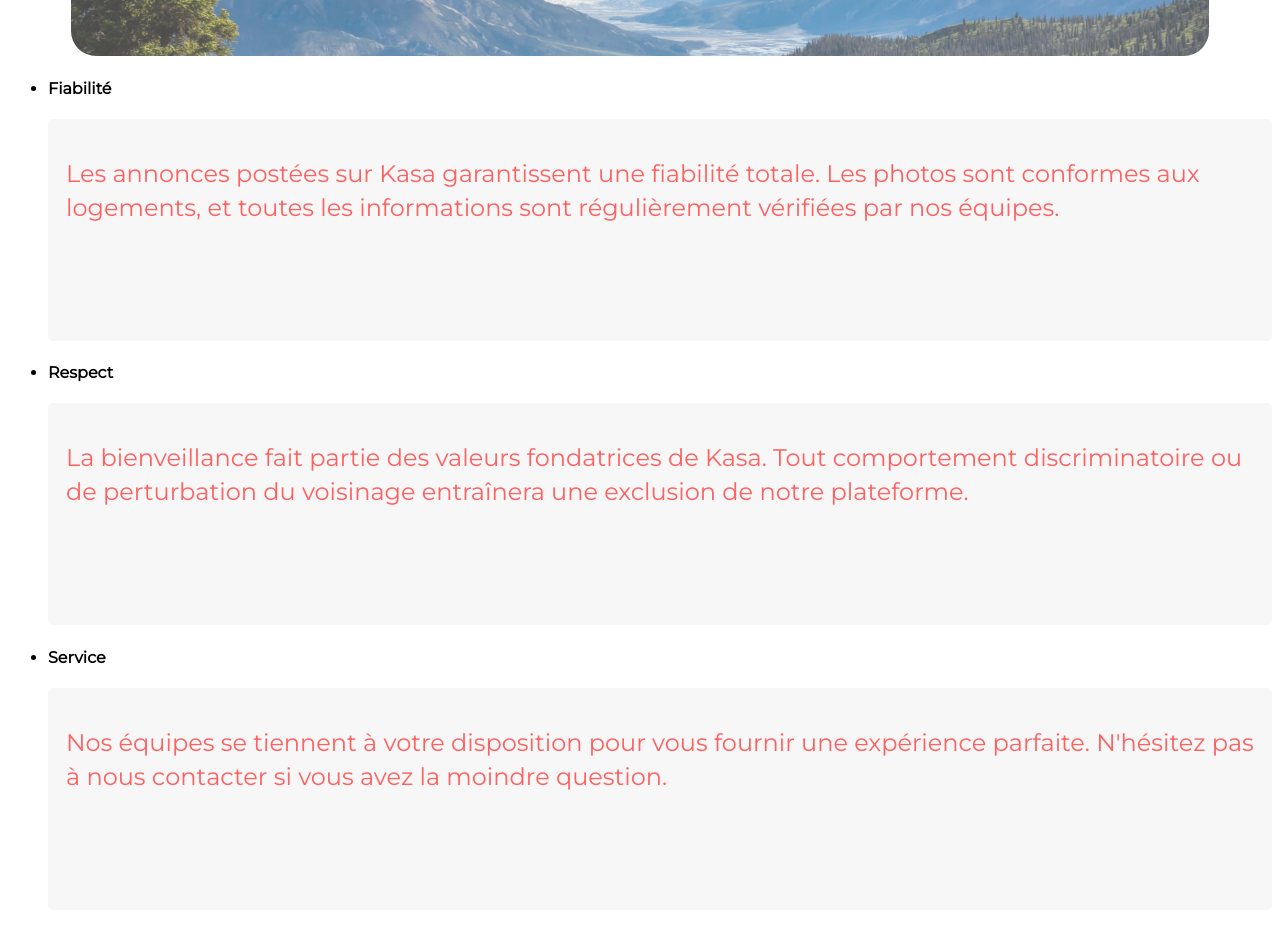
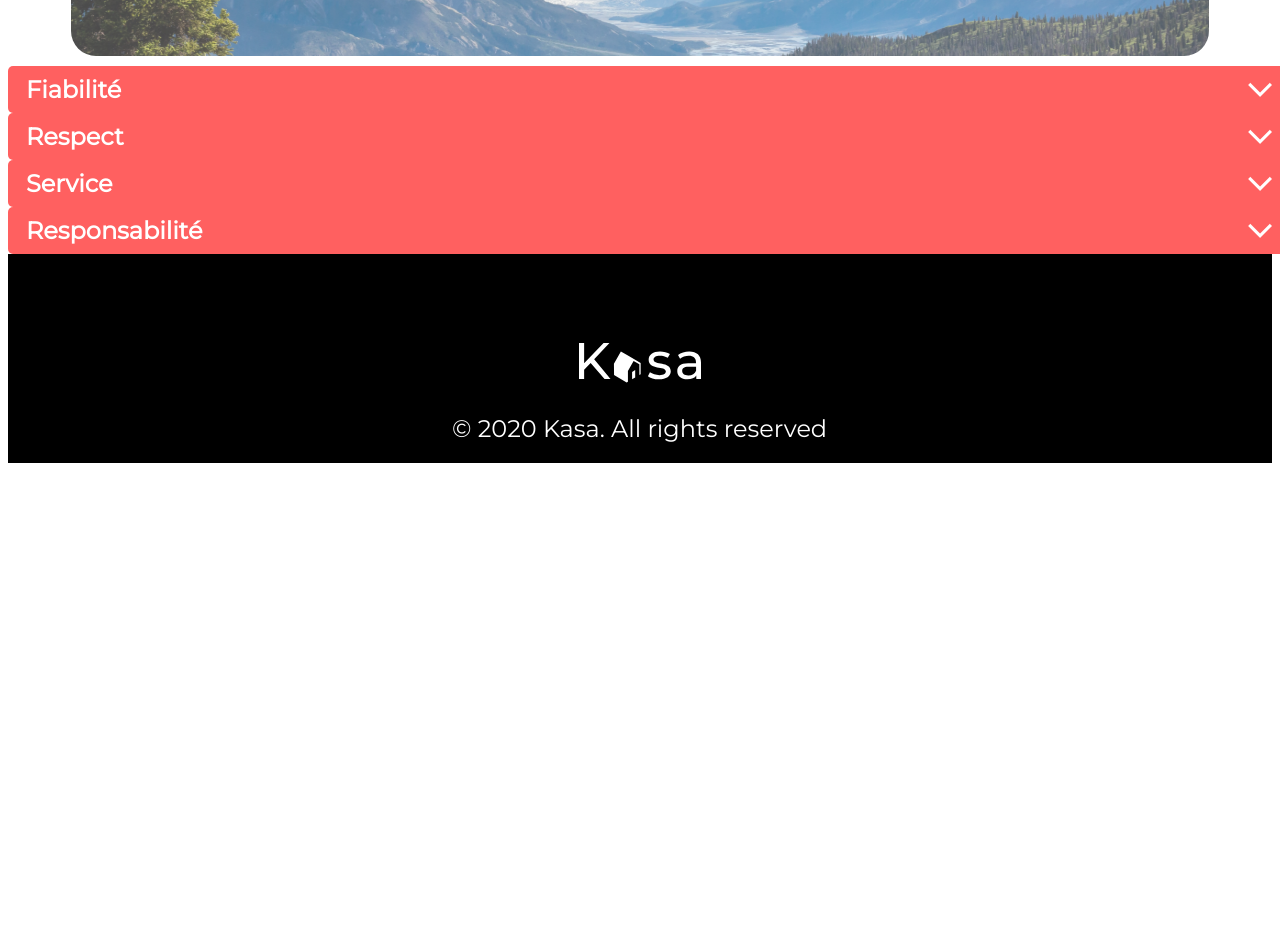
Before and after one commit to belemnite/OC-P7, a React (Vite) app: page /a-propos in a window 1280 px wide. Shown: the part 260-1192 px from the top of the page. After the commit the page ends 800 px from the top, so only its background shows below. Built offline with nearby package versions, Linux system fonts and the light colour scheme.

Commit message:
implémentation accordéon dans la page à propos

```diff
--- a/src/pages/About.jsx
+++ b/src/pages/About.jsx
@@ -3,6 +3,7 @@ import Footer from '../composants/Footer'
 import Header from '../composants/Header'
 import paysage2 from '../assets/paysage2.png'
 import flèche_haut from '../assets/flèche_haut.png'
+import Accordion from '../composants/Accordion';
 
 export default function About() {
   return (
@@ -10,26 +11,12 @@ export default function About() {
     <div className='Section1'>
       <img src={paysage2} alt="paysage_section_à_propos" srcset="" />
     </div>
-    <div>
-      <ul>
-        <li className='Dropdown'>
-        <h4 className='Rectangle4'>Fiabilité <button><img src={flèche_haut} alt="flèche_haut"  /></button></h4>
-        <p className='Dropdown-open'>Les annonces postées sur Kasa garantissent une fiabilité totale. Les photos sont conformes aux logements, et toutes les informations sont régulièrement vérifiées  par nos équipes.</p>
-        </li>
-        <li className='Dropdown'>
-        <h4 className='Rectangle4'>Respect <button><img src={flèche_haut} alt="flèche_haut"  /></button></h4>
-        <p>La bienveillance fait partie des valeurs fondatrices de Kasa. Tout comportement discriminatoire ou de perturbation du voisinage entraînera une exclusion de notre plateforme.</p>
-        </li>
-        <li className='Dropdown'>
-        <h4 className='Rectangle4'>Service <button><img src={flèche_haut} alt="flèche_haut"  /></button></h4>
-        <p>Nos équipes se tiennent à votre disposition pour vous fournir une expérience parfaite. N'hésitez pas à nous contacter si vous avez la moindre question.</p>
-        </li>
-        <li className='Dropdown'>
-        <h4 className='Rectangle4'>Responsabilité <button><img src={flèche_haut} alt="flèche_haut"  /></button></h4>
-        <p>La sécurité est la priorité de Kasa. Aussi bien pour nos hôtes que pour les voyageurs, chaque logement correspond aux critères de sécurité établis par nos services. En laissant une note aussi bien à l'hôte qu'au locataire, cela permet à nos équipes de vérifier que les standards sont bien respectés. Nous organisons également des ateliers sur la sécurité domestique pour nos hôtes.</p>
-        </li>
-      </ul>
-    </div>
+    <div className='Dropdown'>
+      <Accordion titre={"Fiabilité"} contenu={"Les annonces postées sur Kasa garantissent une fiabilité totale. Les photos sont conformes aux logements, et toutes les informations sont régulièrement vérifiées  par nos équipes."}> </Accordion>
+      <Accordion titre={"Respect"} contenu={"La bienveillance fait partie des valeurs fondatrices de Kasa. Tout comportement discriminatoire ou de perturbation du voisinage entraînera une exclusion de notre plateforme."}></Accordion>
+      <Accordion titre={"Service"} contenu={"Nos équipes se tiennent à votre disposition pour vous fournir une expérience parfaite. N'hésitez pas à nous contacter si vous avez la moindre question."}></Accordion>
+      <Accordion titre={"Responsabilité"} contenu={"Les annonces postées sur Kasa garantissent une fiabilité totale. Les photos sont conformes aux logements, et toutes les informations sont régulièrement vérifiées  par nos équipes."}></Accordion>
+  </div>
     <Footer/>
     </>
   )
```
Also changed, not shown: src/composants/Button.jsx (deleted, +0 -16 lines).
